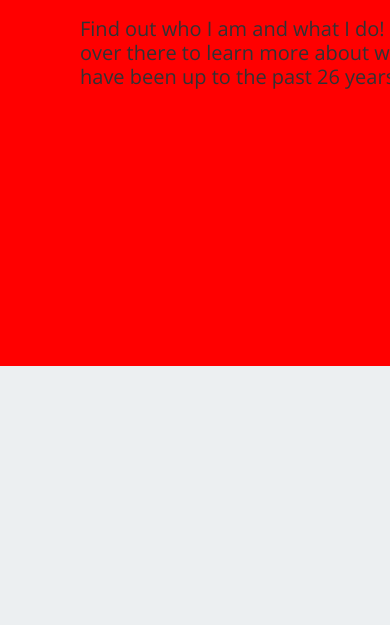
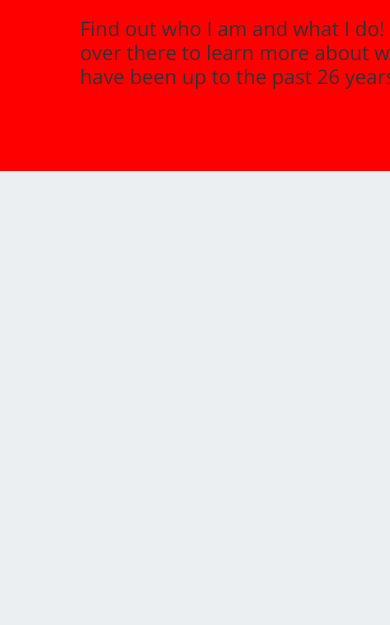
Before and after one commit to yehyon/yehyon.github.io, a plain HTML site: page portfolio/index.html in a window 390 px wide. Shown: the part 219-844 px from the top of the page. Drawn offline with nearby package versions, Linux system fonts and the light colour scheme.

Commit message:
responsive rectangle testing

```diff
--- a/portfolio/css/portfolio.css
+++ b/portfolio/css/portfolio.css
@@ -23,7 +23,7 @@
 .rectangle:after {
     content: "";
     display: block;
-    padding-bottom: 100%;
+    padding-bottom: 50%;
 }
 
 .content {
```
